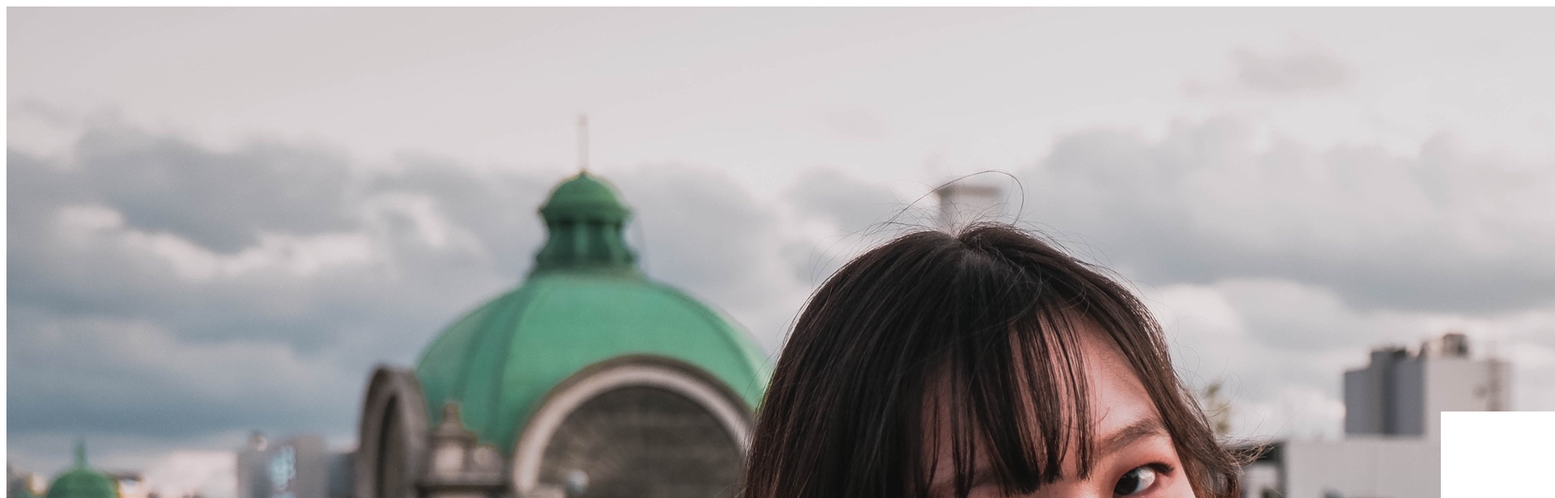
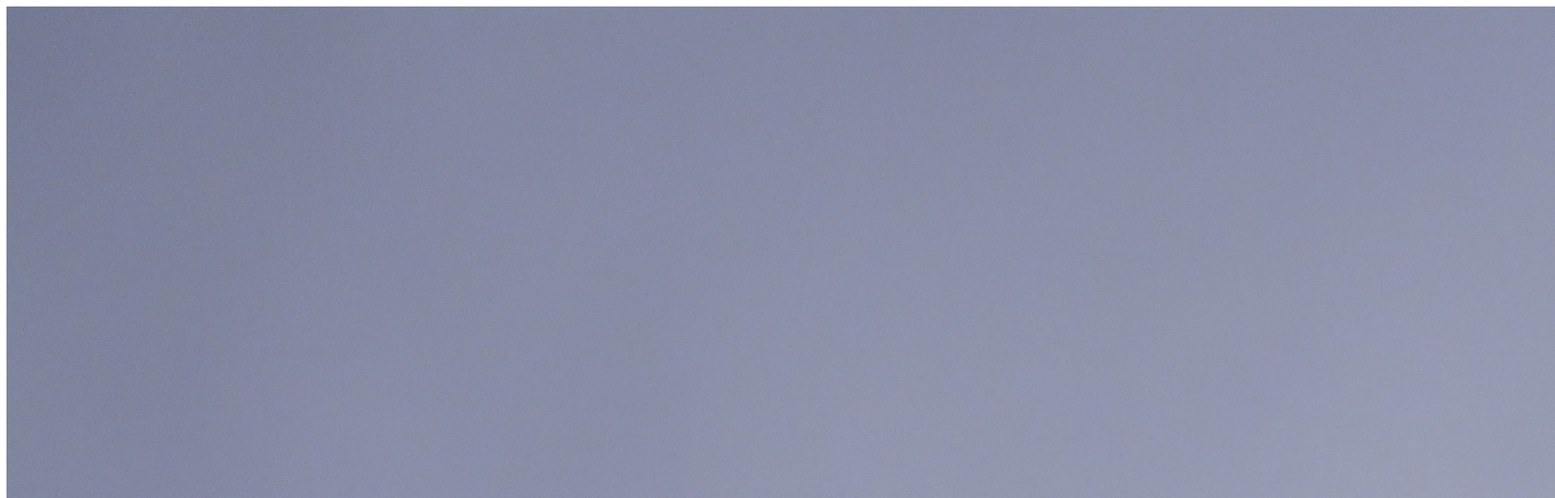
Before and after one commit to lhy7963/me, a plain HTML site: page index.html in a window 1280 px wide. Shown: the top 616 px of the page at 81% size, 1920 px wide, since content can reach past the window. Drawn offline with Linux system fonts and the light colour scheme.

Commit message:
Update index.html

```diff
--- a/index.html
+++ b/index.html
@@ -4,6 +4,6 @@
 	<title></title>
 </head>
 <body>
-<img src="me.jpg">
+<img src="me2.jpg">
 </body>
 </html>
```
